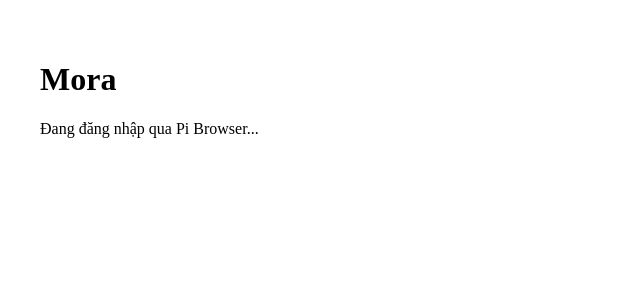
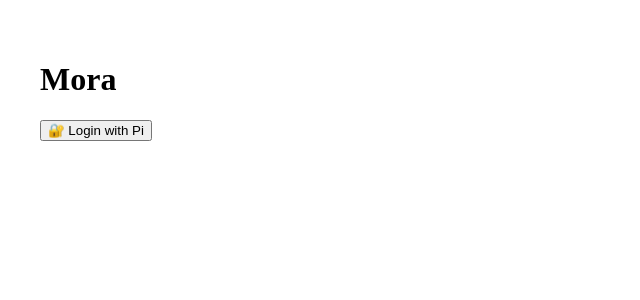
Before and after one commit to phamhongphuctu/mora, a React (Vite) app: page / in a window 1280 px wide. Shown: the top 300 px of the page, without its empty margins (0-640 px from the left). Built offline with nearby package versions, Linux system fonts and the light colour scheme.

Commit message:
moi nhat a

```diff
--- a/src/App.tsx
+++ b/src/App.tsx
@@ -1,54 +1,37 @@
-import { Link } from "react-router-dom";
 import { useEffect, useState } from "react";
-import { usePiAuth } from "./usePiAuth";
-import { fetchWalletAddress } from "./api/wallet";
-import PaymentButton from "./components/PaymentButton";
+
+declare global {
+  interface Window {
+    Pi: any;
+  }
+}
 
 function App() {
-  const { username } = usePiAuth();
-  const [wallet, setWallet] = useState<string | null>(null);
+  const [username, setUsername] = useState<string | null>(null);
 
-  useEffect(() => {
-    if (username) {
-      fetchWalletAddress(username).then((addr) => setWallet(addr));
-    }
-  }, [username]);
-
-  const handleTestPayment = async () => {
+  const handleLogin = () => {
     if (!window.Pi) {
-      alert("Pi SDK chưa sẵn sàng!");
+      alert("Pi SDK chưa sẵn sàng");
       return;
     }
 
-    try {
-      const paymentData = {
-        amount: 0.01,
-        memo: "Test payment",
-        metadata: { purpose: "sdk-test" },
-        to: "GDCNCXLMTRF642Q6GTO6XWWRGRSAZPJIYZTQVE2VSISFRIEH3PGI4YFZ" // ✅ địa chỉ ví DApp
-      };
+    window.Pi.init({ version: "2.0", sandbox: true });
 
-      const payment = await window.Pi.createPayment(paymentData, {
-        onReadyForServerApproval: (paymentId: string) => {
-          console.log("✅ Ready for server approval:", paymentId);
-          window.Pi.approvePayment(paymentId);
-        },
-        onReadyForServerCompletion: (paymentId: string, txid: string) => {
-          console.log("✅ Ready for server completion:", paymentId, txid);
-          window.Pi.completePayment(paymentId, txid);
-        },
-        onCancel: (reason: string) => {
-          console.warn("❌ Hủy giao dịch:", reason);
-        },
-        onError: (err: any) => {
-          console.error("❌ Lỗi giao dịch:", err);
-        }
+    window.Pi.authenticate(
+      {
+        onIncompletePaymentFound: (payment: any) =>
+          console.log("Incomplete:", payment),
+      },
+      ["username"]
+    )
+      .then((res: any) => {
+        const user = res?.user?.username;
+        setUsername(user);
+        console.log("✅ Login thành công:", user);
+      })
+      .catch((err: any) => {
+        console.error("❌ Lỗi đăng nhập:", err);
       });
-
-      console.log("Kết quả giao dịch:", payment);
-    } catch (err) {
-      console.error("Lỗi khi tạo giao dịch:", err);
-    }
   };
 
   return (
@@ -56,27 +39,9 @@
       <h1>Mora</h1>
 
       {username ? (
-        <>
-          <p>Xin chào, <strong>{username}</strong>!</p>
-          {wallet ? (
-            <p>Ví của bạn: <code>{wallet}</code></p>
-          ) : (
-            <p>Đang tải địa chỉ ví...</p>
-          )}
-          <PaymentButton />
-
-          {/* ✅ Nút gửi thử 0.01 Pi */}
-          <button onClick={handleTestPayment} style={{ marginTop: "1rem" }}>
-            🧪 Gửi thử 0.01 Pi
-          </button>
-
-          {/* ✅ Nút chuyển qua trang sản phẩm */}
-          <Link to="/products">
-            <button style={{ marginTop: "2rem" }}>🛍️ Xem sản phẩm</button>
-          </Link>
-        </>
+        <p>Xin chào <strong>{username}</strong>!</p>
       ) : (
-        <p>Đang đăng nhập qua Pi Browser...</p>
+        <button onClick={handleLogin}>🔐 Login with Pi</button>
       )}
     </div>
   );
--- a/src/usePiAuth.ts
+++ b/src/usePiAuth.ts
@@ -1,4 +1,4 @@
-import { useEffect, useState } from "react";
+import { useState } from "react";
 
 declare global {
   interface Window {
@@ -9,10 +9,9 @@
 export function usePiAuth() {
   const [username, setUsername] = useState<string | null>(null);
 
-  useEffect(() => {
+  const loginWithPi = () => {
     if (!window.Pi) {
-      console.warn("Pi SDK not loaded");
-      setTimeout(() => window.location.reload(), 1000); // Tự reload nếu SDK chưa kịp load
+      alert("Pi SDK chưa sẵn sàng!");
       return;
     }
 
@@ -26,14 +25,13 @@
         const user = authResult?.user?.username;
         if (user) {
           setUsername(user);
-          localStorage.setItem("pi_username", user); // Gợi ý lưu thêm
-          console.log("Đăng nhập Pi thành công:", user);
+          console.log("✅ Đăng nhập thành công:", user);
         }
       })
       .catch((err: any) => {
-        console.error("Lỗi khi login Pi:", err);
+        console.error("❌ Lỗi đăng nhập:", err);
       });
-  }, []);
+  };
 
-  return { username };
+  return { username, loginWithPi };
 }
```
